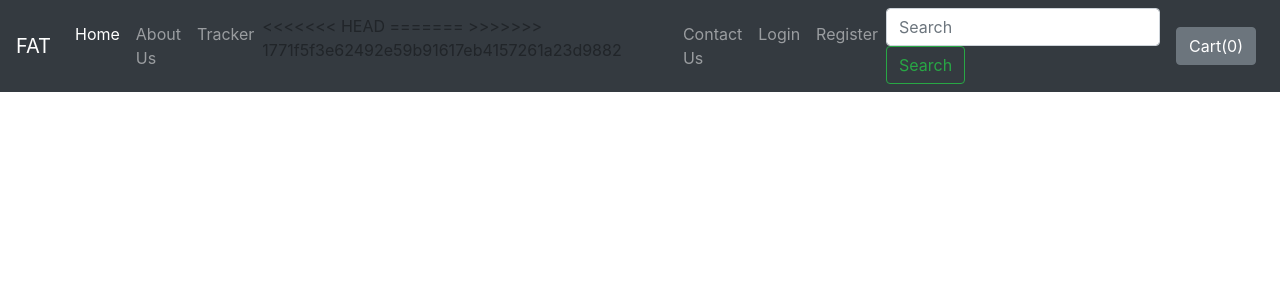
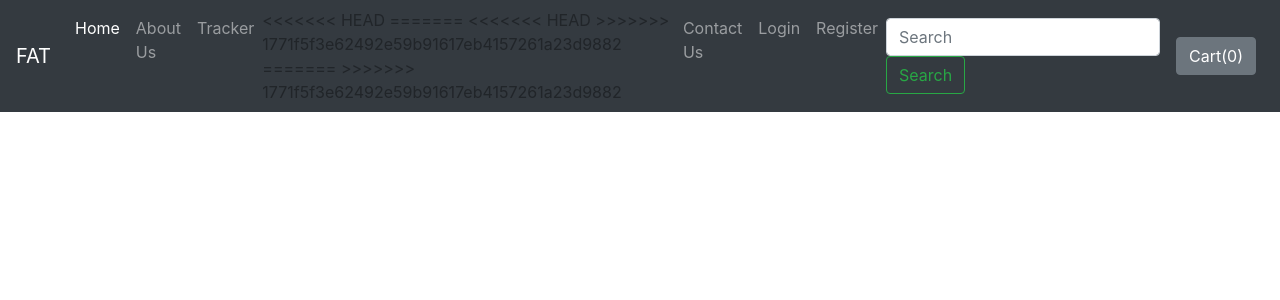
Before and after one commit to sameer-patel-dev/FAT, a Django app: page /shop/login/ in a window 1280 px wide. Shown: the top 300 px of the page. Run offline with Django 3.2, Linux system fonts and the light colour scheme; parts of the project's set-up code (start-up, migrations or seed data) failed here and were passed over; some libraries are stand-ins or nearby versions.

Commit message:
new commit

```diff
--- a/shop/templates/shop/basic.html
+++ b/shop/templates/shop/basic.html
@@ -37,6 +37,9 @@
 
 =======
 
+<<<<<<< HEAD
+>>>>>>> 1771f5f3e62492e59b91617eb4157261a23d9882
+=======
 >>>>>>> 1771f5f3e62492e59b91617eb4157261a23d9882
        <li class="nav-item">
         <a class="nav-link" href="/shop/contact">Contact Us</a>
--- a/shop/views.py
+++ b/shop/views.py
@@ -145,15 +145,21 @@ def checkout(request):
     return render(request, 'shop/checkout.html')
 
 <<<<<<< HEAD
+<<<<<<< HEAD
 @login_required
 def profile(request):
     return render(request,'user/profile.html')
 =======
+=======
+>>>>>>> 1771f5f3e62492e59b91617eb4157261a23d9882
 def dashboard(request):
     return render(request,"shop/dashboard.html")
 
 def profit_crops(request):
     return render(request,"shop/profit_crops.html")
+<<<<<<< HEAD
+>>>>>>> 1771f5f3e62492e59b91617eb4157261a23d9882
+=======
 >>>>>>> 1771f5f3e62492e59b91617eb4157261a23d9882
 
 @csrf_exempt
```
